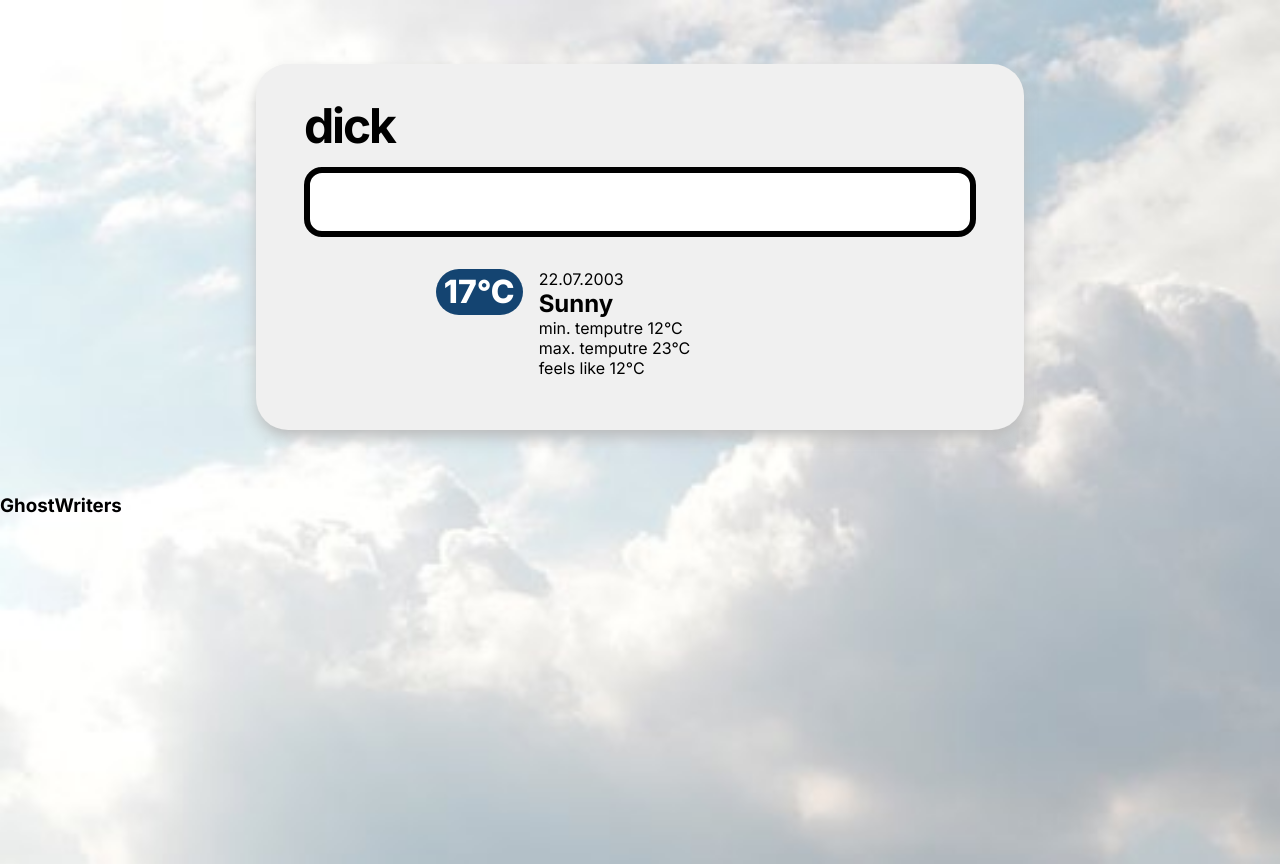
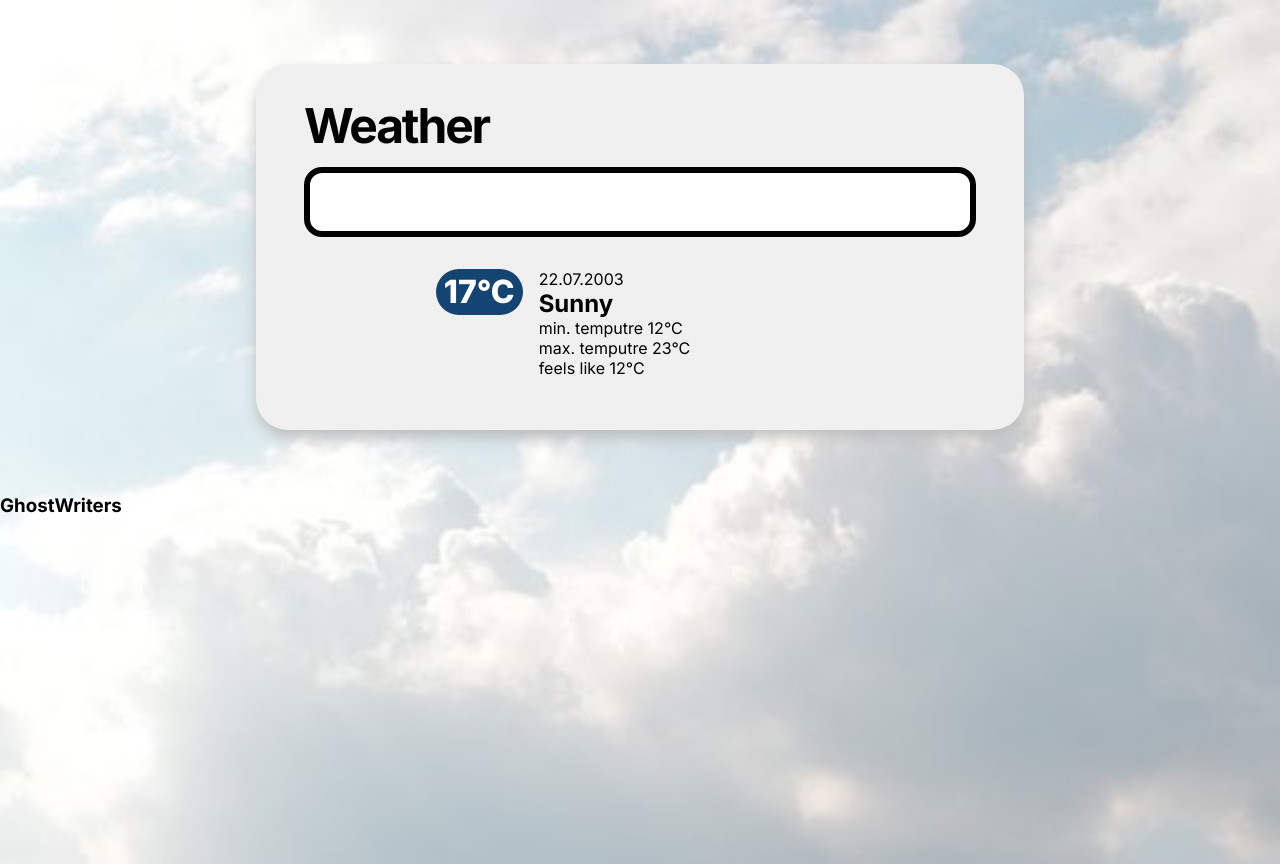
Before and after one commit to DeKi2003/geistwetter.click, a plain HTML site: page index.html in a window 1280 px wide. Drawn offline with Linux system fonts and the light colour scheme; files whose address does not match are found by name.

Commit message:
Update index.html

```diff
--- a/index.html
+++ b/index.html
@@ -9,7 +9,7 @@
 </head>
 <body>
     <div class="container">
-        <h1>dick</h1>
+        <h1>Weather</h1>
         <input type="text" />
         <div class="Weather__Website">
             <div class="icon_container">
```
